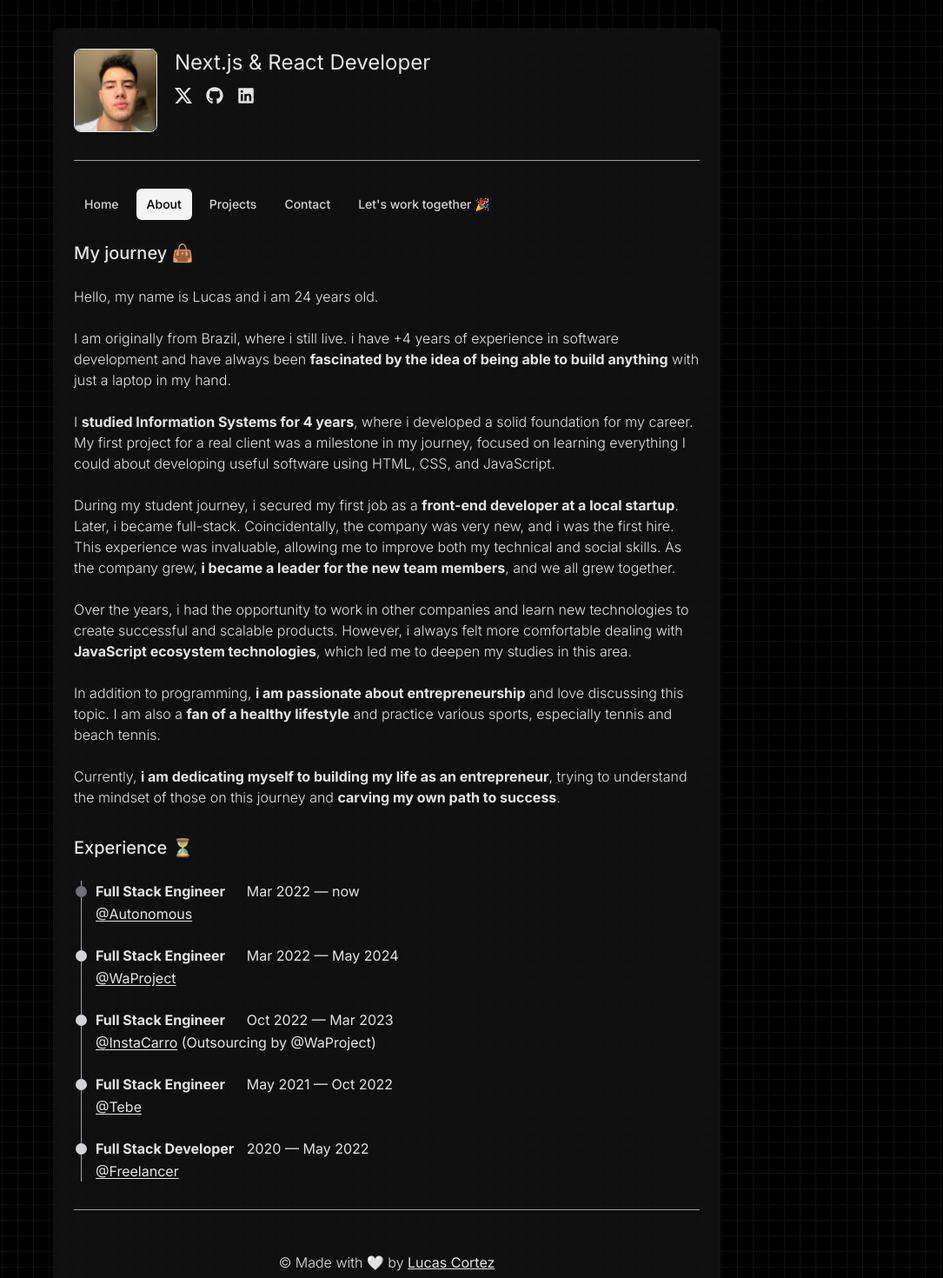
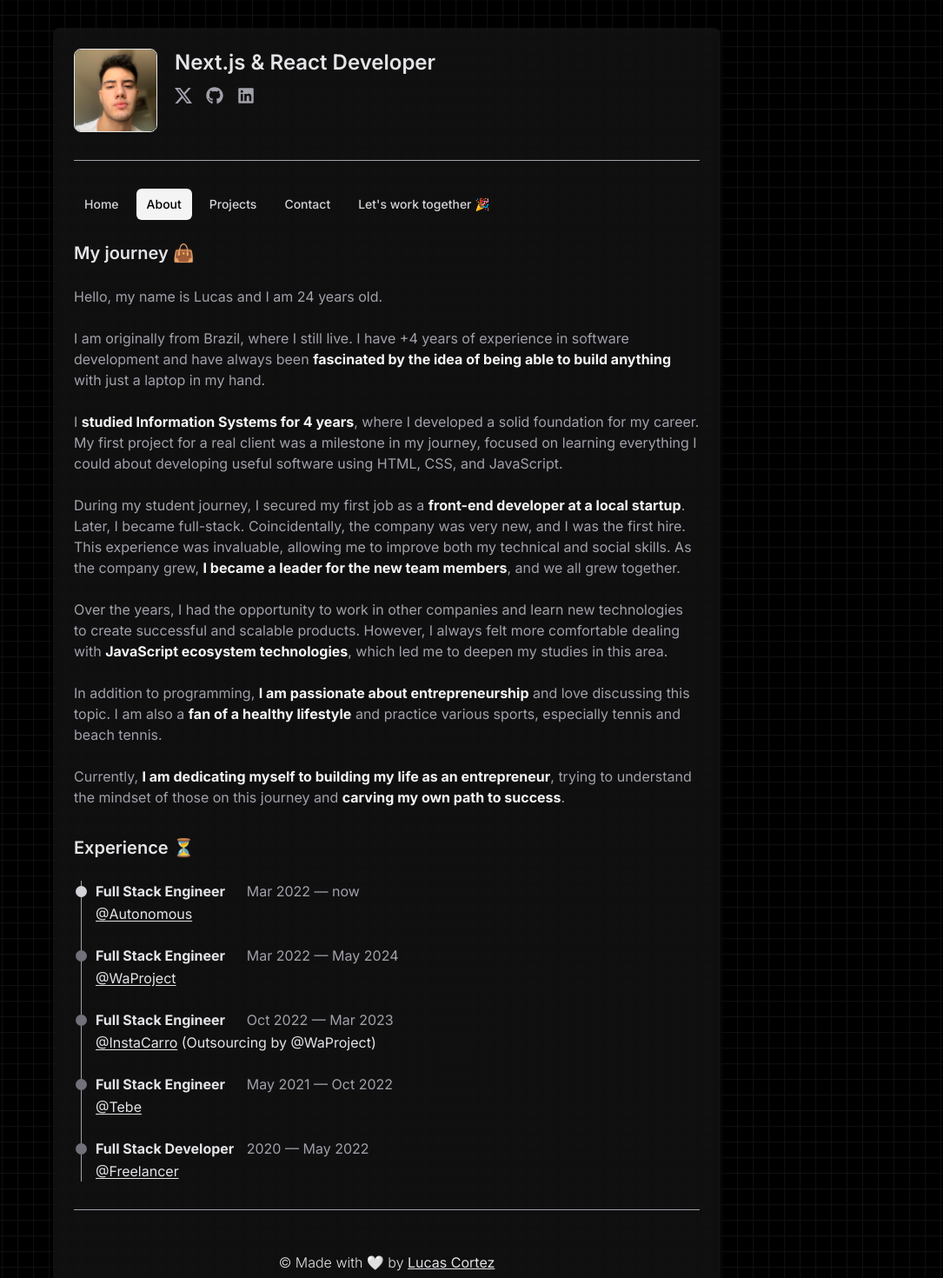
Before and after one commit to Lucas-Cortez/portfolio, a Next.js app: page /about in a window 1280 px wide. Shown: the top 1470 px of the page at 87% size, without its empty margins (195-1280 px from the left). Built offline with nearby package versions, Linux system fonts and the light colour scheme.

Commit message:
feat: lets-work-together

```diff
--- a/src/app/about/page.tsx
+++ b/src/app/about/page.tsx
@@ -7,63 +7,69 @@ const EXPERIENCE = [{}];
 export default function AboutPage() {
   return (
     <Animated>
-      <section className="space-y-8">
+      <section className="space-y-8" id="about">
         <div className="space-y-6">
-          <h2 className="text-xl font-medium hover:underline">My journey 👜</h2>
+          <h2 className="text-xl font-semibold hover:underline">My journey 👜</h2>
 
-          <p className="font-light">
-            Hello, my name is Lucas and i am <Age /> years old.
+          <p className="font text-zinc-400">
+            Hello, my name is Lucas and I am <Age /> years old.
             <br />
-            <br />I am originally from Brazil, where i still live. i have +<Experience /> years of experience
+            <br />I am originally from Brazil, where I still live. I have +<Experience /> years of experience
             in software development and have always been{" "}
-            <span className="font-bold">fascinated by the idea of being able to build anything</span> with
-            just a laptop in my hand.
+            <span className="font-bold text-zinc-100">
+              fascinated by the idea of being able to build anything
+            </span>{" "}
+            with just a laptop in my hand.
             <br />
-            <br />I <span className="font-bold"> studied Information Systems for 4 years</span>, where i
-            developed a solid foundation for my career. My first project for a real client was a milestone in
-            my journey, focused on learning everything I could about developing useful software using HTML,
-            CSS, and JavaScript.
+            <br />I <span className="font-bold text-zinc-100"> studied Information Systems for 4 years</span>,
+            where I developed a solid foundation for my career. My first project for a real client was a
+            milestone in my journey, focused on learning everything I could about developing useful software
+            using HTML, CSS, and JavaScript.
             <br />
             <br />
-            During my student journey, i secured my first job as a{" "}
-            <span className="font-bold"> front-end developer at a local startup</span>. Later, i became
-            full-stack. Coincidentally, the company was very new, and i was the first hire. This experience
-            was invaluable, allowing me to improve both my technical and social skills. As the company grew,{" "}
-            <span className="font-bold"> i became a leader for the new team members</span>, and we all grew
-            together.
+            During my student journey, I secured my first job as a{" "}
+            <span className="font-bold text-zinc-100"> front-end developer at a local startup</span>. Later, I
+            became full-stack. Coincidentally, the company was very new, and I was the first hire. This
+            experience was invaluable, allowing me to improve both my technical and social skills. As the
+            company grew,{" "}
+            <span className="font-bold text-zinc-100"> I became a leader for the new team members</span>, and
+            we all grew together.
             <br />
             <br />
-            Over the years, i had the opportunity to work in other companies and learn new technologies to
-            create successful and scalable products. However, i always felt more comfortable dealing with{" "}
-            <span className="font-bold">JavaScript ecosystem technologies</span>, which led me to deepen my
-            studies in this area.
+            Over the years, I had the opportunity to work in other companies and learn new technologies to
+            create successful and scalable products. However, I always felt more comfortable dealing with{" "}
+            <span className="font-bold text-zinc-100">JavaScript ecosystem technologies</span>, which led me
+            to deepen my studies in this area.
             <br />
             <br />
             In addition to programming,{" "}
-            <span className="font-bold">i am passionate about entrepreneurship</span> and love discussing this
-            topic. I am also a <span className="font-bold">fan of a healthy lifestyle</span> and practice
-            various sports, especially tennis and beach tennis.
+            <span className="font-bold text-zinc-100">I am passionate about entrepreneurship</span> and love
+            discussing this topic. I am also a{" "}
+            <span className="font-bold text-zinc-100">fan of a healthy lifestyle</span> and practice various
+            sports, especially tennis and beach tennis.
             <br />
             <br />
             Currently,{" "}
-            <span className="font-bold">i am dedicating myself to building my life as an entrepreneur</span>,
-            trying to understand the mindset of those on this journey and{" "}
-            <span className="font-bold">carving my own path to success</span>.
+            <span className="font-bold text-zinc-100">
+              I am dedicating myself to building my life as an entrepreneur
+            </span>
+            , trying to understand the mindset of those on this journey and{" "}
+            <span className="font-bold text-zinc-100">carving my own path to success</span>.
           </p>
         </div>
 
         <div className="space-y-6">
-          <h2 className="text-xl font-medium hover:underline">Experience ⏳</h2>
+          <h2 className="text-xl font-semibold hover:underline">Experience ⏳</h2>
 
           <div>
             <ol className="relative ml-2 space-y-6 border-s border-zinc-400">
               <li className="ml-4">
-                <span className="absolute -start-[7px] mt-1.5 h-[13px] w-[13px] rounded-full bg-zinc-500" />
+                <span className="absolute -start-[7px] mt-1.5 h-[13px] w-[13px] rounded-full bg-zinc-300" />
 
                 <div className="flex flex-col gap-0.5">
                   <div className="flex flex-wrap items-center">
                     <span className="w-1/4 font-bold">Full Stack Engineer</span>
-                    <span className="w-1/3">Mar 2022 — now</span>
+                    <span className="w-1/3 text-zinc-400">Mar 2022 — now</span>
                   </div>
 
                   <div>
@@ -73,12 +79,12 @@ export default function AboutPage() {
               </li>
 
               <li className="ml-4">
-                <span className="absolute -start-[7px] mt-1.5 h-[13px] w-[13px] rounded-full bg-zinc-300" />
+                <span className="absolute -start-[7px] mt-1.5 h-[13px] w-[13px] rounded-full bg-zinc-500" />
 
                 <div className="flex flex-col gap-0.5">
                   <div className="flex flex-wrap items-center">
                     <span className="w-1/4 font-bold">Full Stack Engineer</span>
-                    <span className="w-1/3">Mar 2022 — May 2024</span>
+                    <span className="w-1/3 text-zinc-400">Mar 2022 — May 2024</span>
                   </div>
 
                   <div>
@@ -90,12 +96,12 @@ export default function AboutPage() {
               </li>
 
               <li className="ml-4">
-                <span className="absolute -start-[7px] mt-1.5 h-[13px] w-[13px] rounded-full bg-zinc-300" />
+                <span className="absolute -start-[7px] mt-1.5 h-[13px] w-[13px] rounded-full bg-zinc-500" />
 
                 <div className="flex flex-col gap-0.5">
                   <div className="flex flex-wrap items-center">
                     <span className="w-1/4 font-bold">Full Stack Engineer</span>
-                    <span className="w-1/3">Oct 2022 — Mar 2023</span>
+                    <span className="w-1/3 text-zinc-400">Oct 2022 — Mar 2023</span>
                   </div>
 
                   <div>
@@ -110,12 +116,12 @@ export default function AboutPage() {
               </li>
 
               <li className="ml-4">
-                <span className="absolute -start-[7px] mt-1.5 h-[13px] w-[13px] rounded-full bg-zinc-300" />
+                <span className="absolute -start-[7px] mt-1.5 h-[13px] w-[13px] rounded-full bg-zinc-500" />
 
                 <div className="flex flex-col gap-0.5">
                   <div className="flex flex-wrap items-center">
                     <span className="w-1/4 font-bold">Full Stack Engineer</span>
-                    <span className="w-1/3">May 2021 — Oct 2022</span>
+                    <span className="w-1/3 text-zinc-400">May 2021 — Oct 2022</span>
                   </div>
 
                   <div>
@@ -127,12 +133,12 @@ export default function AboutPage() {
               </li>
 
               <li className="ml-4">
-                <span className="absolute -start-[7px] mt-1.5 h-[13px] w-[13px] rounded-full bg-zinc-300" />
+                <span className="absolute -start-[7px] mt-1.5 h-[13px] w-[13px] rounded-full bg-zinc-500" />
 
                 <div className="flex flex-col gap-0.5">
                   <div className="flex flex-wrap items-center">
                     <span className="w-1/4 font-bold">Full Stack Developer</span>
-                    <span className="w-1/3">2020 — May 2022</span>
+                    <span className="w-1/3 text-zinc-400">2020 — May 2022</span>
                   </div>
 
                   <div>
--- a/src/app/projects/page.tsx
+++ b/src/app/projects/page.tsx
@@ -10,7 +10,7 @@ export default function ProjectsPage() {
     <Animated>
       <section id="projects">
         <div className="space-y-6">
-          <h2 className="text-xl font-medium hover:underline">Projects 📁</h2>
+          <h2 className="text-xl font-semibold hover:underline">Projects 📁</h2>
 
           <div className="grid grid-cols-1 gap-4 sm:grid-cols-2">
             {PROJECTS.map((project) => (
--- a/src/components/common/CopyEmail.tsx
+++ b/src/components/common/CopyEmail.tsx
@@ -19,7 +19,7 @@ export function CopyEmail({ email }: CopyEmailProps) {
 
   return (
     <span
-      className="cursor-pointer font-normal underline underline-offset-2 hover:text-white"
+      className="cursor-pointer font-normal text-zinc-300 underline underline-offset-2 hover:text-white"
       onClick={copyEmail}
     >
       ({email})
--- a/src/components/common/Header.tsx
+++ b/src/components/common/Header.tsx
@@ -7,25 +7,33 @@ export function Header() {
   return (
     <header className="flex gap-5">
       <div className="relative aspect-square h-fit w-24 overflow-hidden rounded-lg border-[1px]">
-        <Image src={ProfileImage} alt="profile picture" />
+        <Image src={ProfileImage} priority width={100} height={100} alt="profile picture" />
       </div>
 
       <div className="space-y-3">
-        <h2 className="text-2xl">Next.js & React Developer</h2>
+        <h2 className="text-2xl font-semibold">Next.js & React Developer</h2>
 
         <div className="flex gap-4">
-          <a href="https://x.com/Luck_cortez" target="_blank" className="hover:text-zinc-50">
+          <a
+            href="https://x.com/Luck_cortez"
+            target="_blank"
+            className="text-zinc-400 transition-colors duration-200 hover:text-white"
+          >
             <BsTwitterX className="h-5 w-5" />
           </a>
 
-          <a href="https://github.com/Lucas-Cortez" target="_blank" className="hover:text-zinc-50">
+          <a
+            href="https://github.com/Lucas-Cortez"
+            target="_blank"
+            className="text-zinc-400 transition-colors duration-200 hover:text-white"
+          >
             <FaGithub className="h-5 w-5" />
           </a>
 
           <a
             href="https://www.linkedin.com/in/lucas-cortez-sanches"
             target="_blank"
-            className="hover:text-zinc-50"
+            className="text-zinc-400 transition-colors duration-200 hover:text-white"
           >
             <FaLinkedin className="h-5 w-5" />
           </a>
```
Also changed, not shown: src/actions/sendEmail.ts (+17 -8 lines), src/app/contact/page.tsx (+6 -4 lines), src/app/lets-work-together/page.tsx (+71 -15 lines), src/app/page.tsx (+21 -5 lines), src/components/common/Navigation.tsx (+7 -7 lines).
